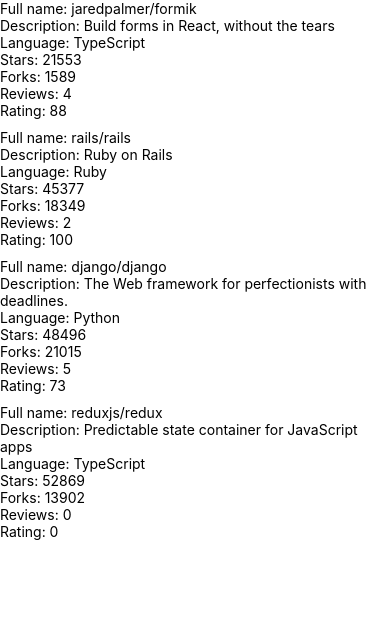
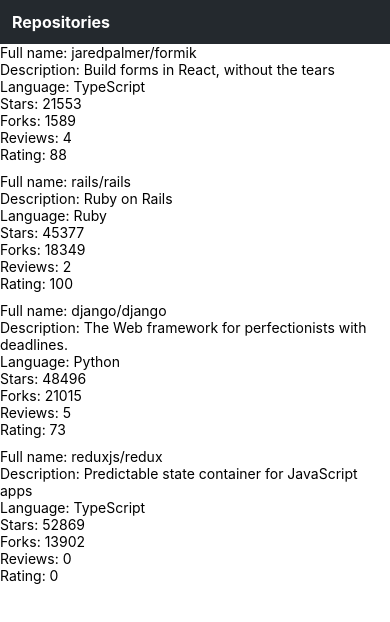
Before and after one commit to Christin6/rate-repository-app, a React Native app: screen / in a window 390 px wide. Shown: the top 622 px of the page. Built offline with nearby package versions, Linux system fonts and the light colour scheme.

Commit message:
add app bar

```diff
--- /dev/null
+++ b/src/components/AppBar.jsx
@@ -0,0 +1,23 @@
+import { View, StyleSheet } from "react-native";
+import Constants from "expo-constants";
+
+import AppBarTab from "./AppBarTab";
+import theme from "../theme";
+
+const styles = StyleSheet.create({
+    container: {
+        padding: 12,
+        paddingTop: Constants.statusBarHeight + 12,
+        backgroundColor: theme.colors.darkBackground,
+    },
+});
+
+const AppBar = () => {
+    return (
+        <View style={styles.container}>
+            <AppBarTab>Repositories</AppBarTab>
+        </View>
+    );
+};
+
+export default AppBar;
--- /dev/null
+++ b/src/components/AppBarTab.jsx
@@ -0,0 +1,22 @@
+import { Text, Pressable, StyleSheet } from "react-native";
+
+import theme from "../theme";
+
+const styles = StyleSheet.create({
+    text: {
+        color: theme.colors.textSecondary,
+        fontSize: theme.fontSizes.subheading,
+        fontFamily: theme.fonts.main,
+        fontWeight: theme.fontWeights.bold,
+    },
+});
+
+const AppBarTab = ({ children }) => {
+    return (
+        <Pressable>
+            <Text style={styles.text}>{children}</Text>
+        </Pressable>
+    );
+};
+
+export default AppBarTab;
--- a/src/components/Main.jsx
+++ b/src/components/Main.jsx
@@ -1,10 +1,9 @@
-import Constants from "expo-constants";
 import { StyleSheet, View } from "react-native";
 import RepositoryList from "./RepositoryList";
+import AppBar from "./AppBar";
 
 const styles = StyleSheet.create({
     container: {
-        marginTop: Constants.statusBarHeight,
         flex: 1,
     },
 });
@@ -12,6 +11,7 @@
 const Main = () => {
     return (
         <View style={styles.container}>
+            <AppBar />
             <RepositoryList />
         </View>
     );
--- /dev/null
+++ b/src/theme.js
@@ -0,0 +1,20 @@
+const theme = {
+    colors: {
+        textPrimary: "#000",
+        textSecondary: "#fff",
+        darkBackground: "#24292e",
+    },
+    fontSizes: {
+        body: 14,
+        subheading: 16,
+    },
+    fonts: {
+        main: "System",
+    },
+    fontWeights: {
+        normal: "400",
+        bold: "700",
+    },
+};
+
+export default theme;
```
